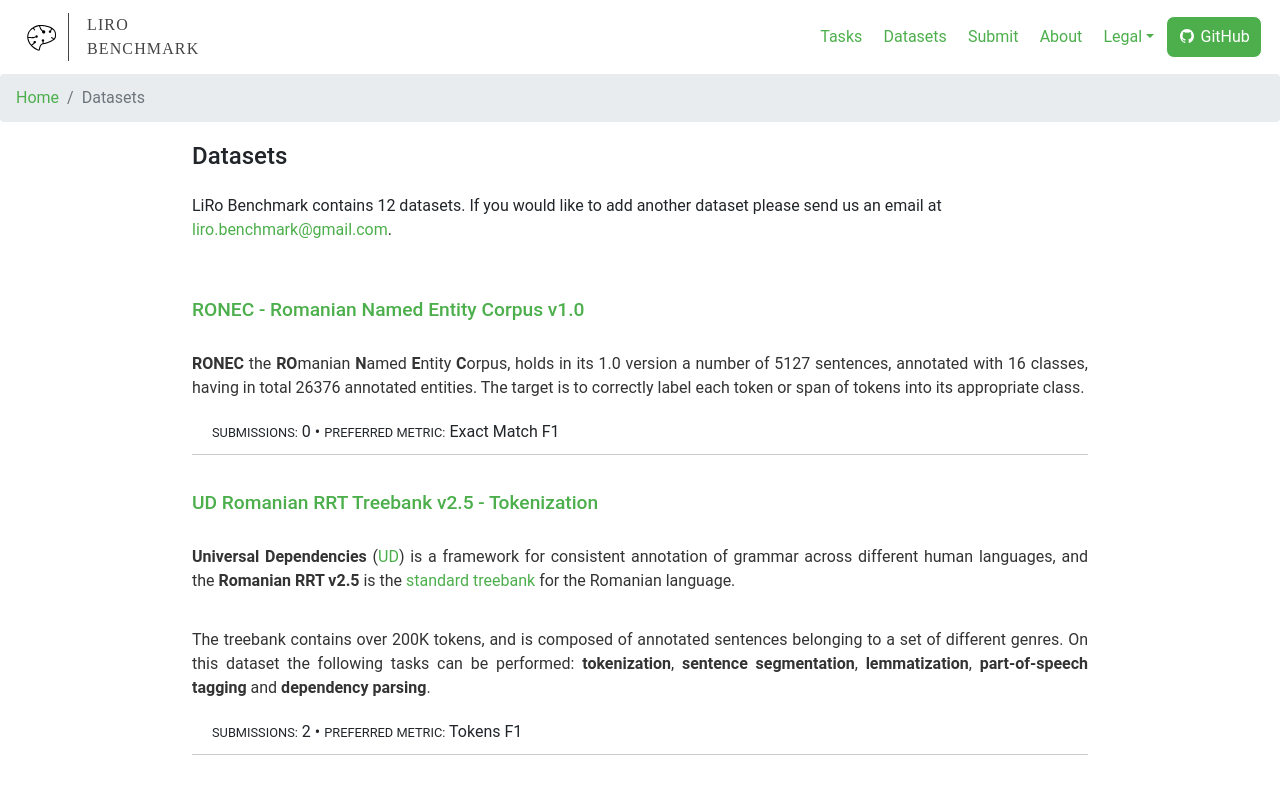
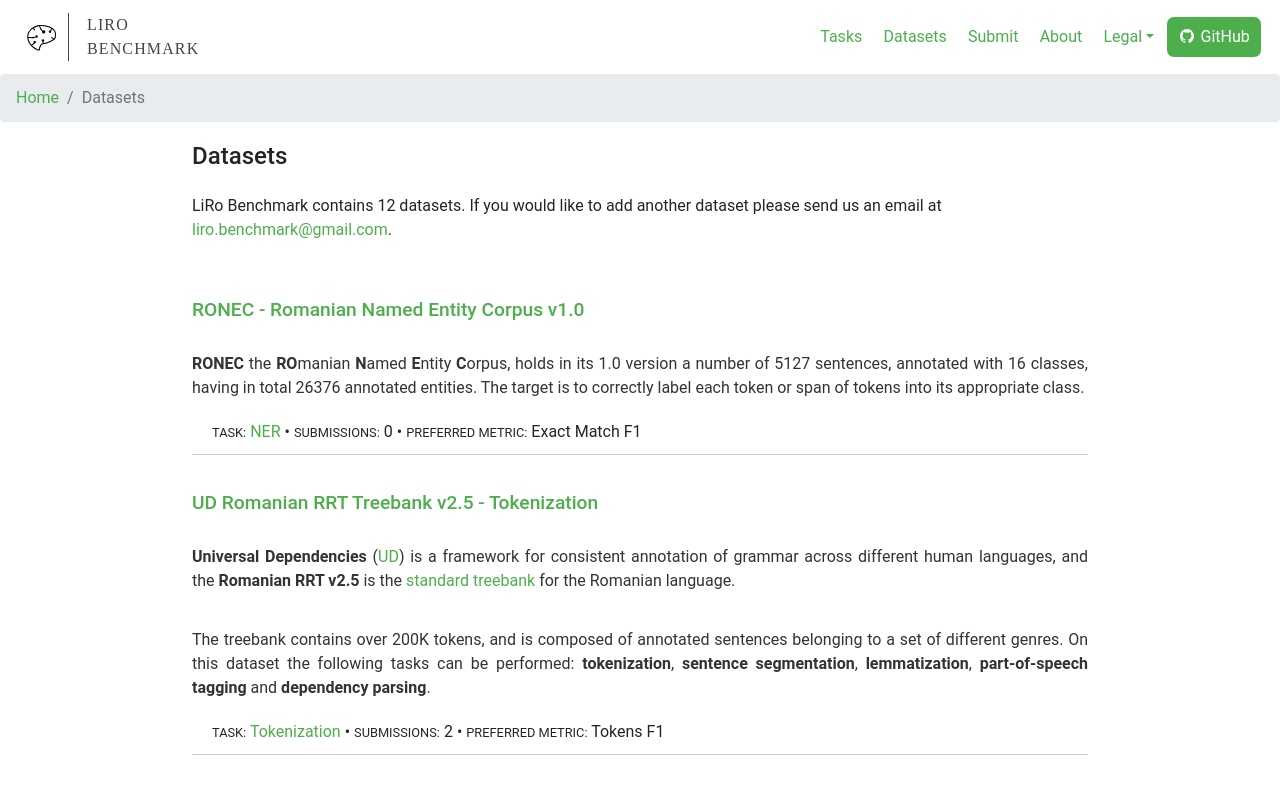
Before and after one commit to LiroBenchmark/LiroBenchmark.github.io, a React (Create React App) app: page /ro_benchmark_leaderboard/datasets in a window 1280 px wide. Shown: the top 793 px of the page. Built offline with nearby package versions, Linux system fonts and the light colour scheme; what webfontloader would draw is missing.

Commit message:
Display the task of the dataset

```diff
--- a/src/Components/Datasets.js
+++ b/src/Components/Datasets.js
@@ -22,6 +22,9 @@ class Datasets extends React.Component {
         <div className="row dataset-description">{ReactHtmlParser(dataset.dataset_description)}</div>
         <div className="row dataset-info">
           <ul>
+            <li>
+              <span>task:</span> <a href={this.urlBuilder.buildTaskUrl({ id: dataset.task_id })}>{dataset.task}</a>
+            </li>
             <li>
               <span>submissions:</span> {dataset.models.length}
             </li>
```
